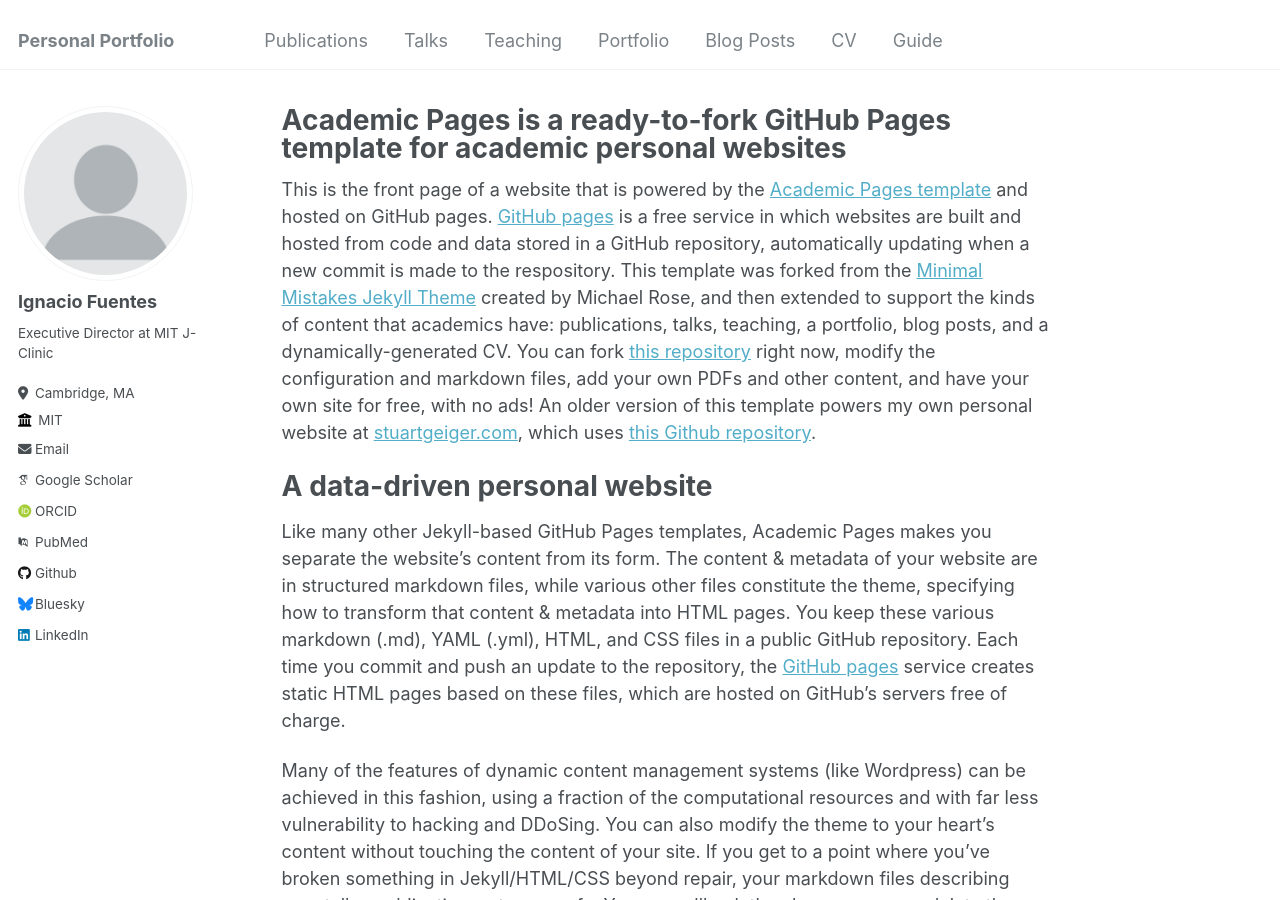
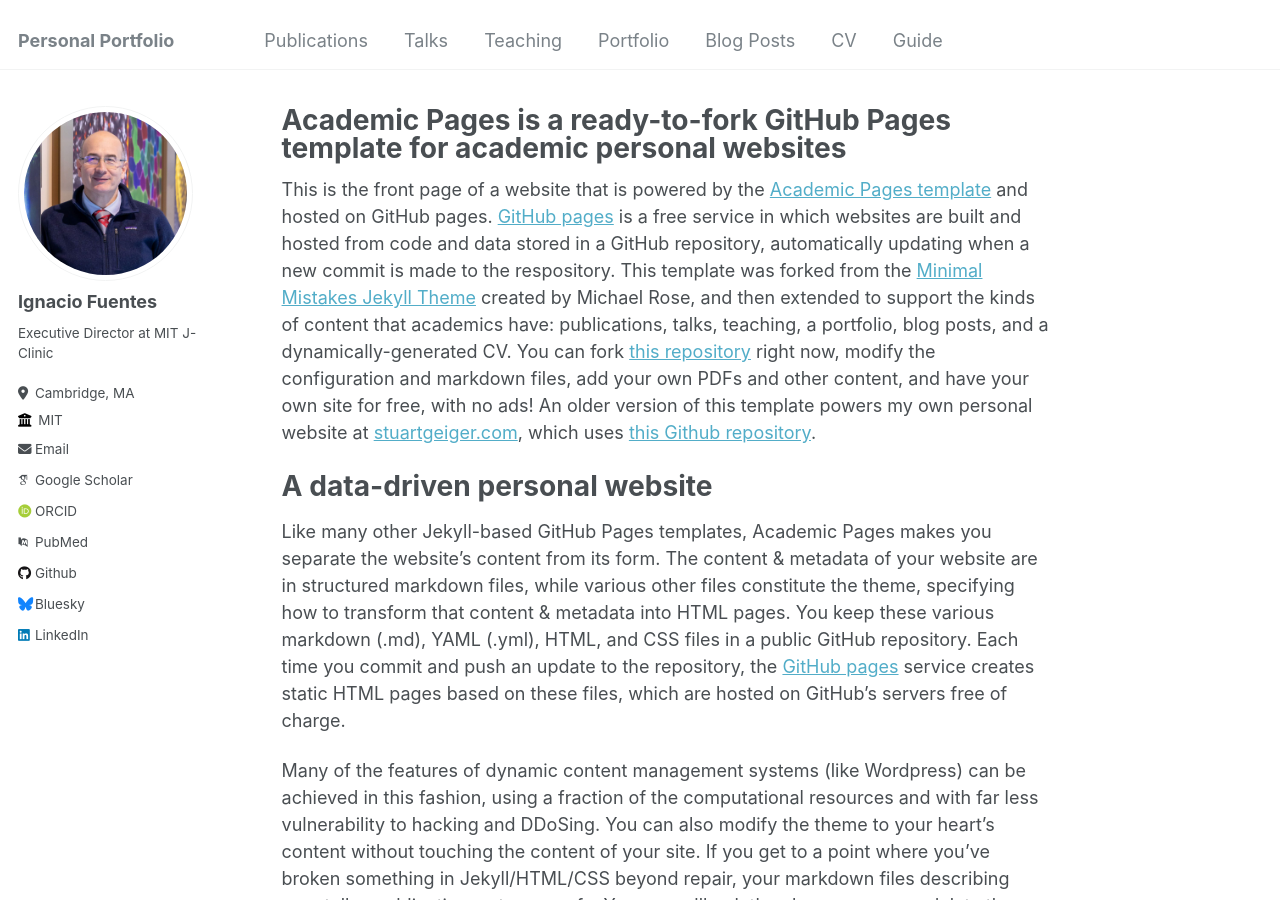
Before and after one commit to ifuentes3/ifuentes3.github.io, a Jekyll site: the page built from _pages/about.md, in a window 1280 px wide and 900 px high. Built offline with Jekyll 4.4.1, drawn with Linux system fonts in a browser that asks for light colours; some web fonts are replaced.

Commit message:
update image

```diff
--- a/_config.yml
+++ b/_config.yml
@@ -21,7 +21,7 @@ repository               : "ifuentes3/ifuentes3.github.io"
 #               Additional customization can be done by editing /_includes/author-profile.html
 author:
   # Biographic information
-  avatar           : "profile.png"
+  avatar           : "Ignasi JClinic.jpeg"
   name             : "Ignacio Fuentes"
   pronouns         : # example: "she/her"
   bio              : "Executive Director at MIT J-Clinic"
```
